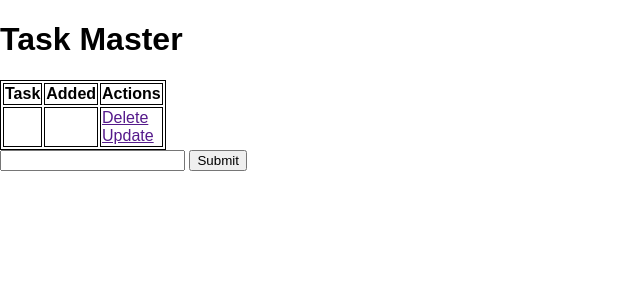
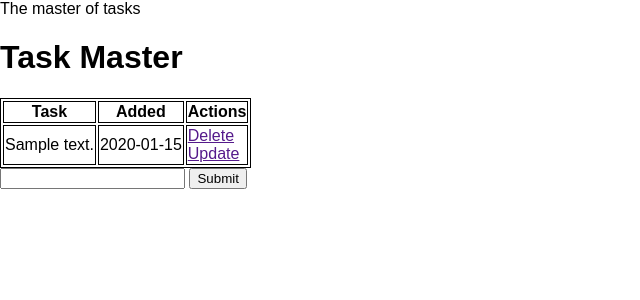
Before and after one commit to wild-kard/FlaskTodo, a Flask app: page / in a window 1280 px wide. Shown: the top 300 px of the page, without its empty margins (0-640 px from the left). Run offline with Flask 2, Linux system fonts and the light colour scheme; tables that the repository leaves empty hold one stand-in row (values such as "Sample post").

Commit message:
form now properly renders tasks provided by user

```diff
--- a/app.py
+++ b/app.py
@@ -1,4 +1,4 @@
-from flask import Flask, render_template, url_for
+from flask import Flask, render_template, url_for, request, redirect
 from flask_sqlalchemy import SQLAlchemy
 from datetime import datetime
 
@@ -13,10 +13,24 @@
 
     def __repr__(self):
         return '<Task %r>' %self.id
+
 @app.route('/', methods=['POST', 'GET'])
+def index():
+    if request.method == 'POST':
+        task_content = request.form['content']
+        new_task = Todo(content=task_content)
 
-def index():
-    return render_template('index.html')
+        try:
+            db.session.add(new_task)
+            db.session.commit()
+            return redirect('/')
+        except:
+            return "There was an error when adding your task"
+    else:
+        tasks = Todo.query.order_by(Todo.date_created).all()
+        return render_template('index.html', tasks=tasks)
+
+
 
 if __name__ == "__main__":
     app.run(debug=True)
--- a/templates/index.html
+++ b/templates/index.html
@@ -2,7 +2,7 @@
 
 
 {% block head %}
-
+<title>The master of tasks</title>
 {% endblock %}
 
 
@@ -19,15 +19,19 @@
         <th>Added</th>
         <th>Actions</th>
     </tr>
+
+    {% for task in tasks %}
+
     <tr>
-        <td></td>
-        <td></td>
+        <td>{{ task.content }}</td>
+        <td>{{ task.date_created.date() }}</td>
         <td>
             <a href="">Delete</a>
             <br>
             <a href="">Update</a>
         </td>
     </tr>
+    {% endfor %}
     </table>
 
     <form action="/" method="POST">
```
